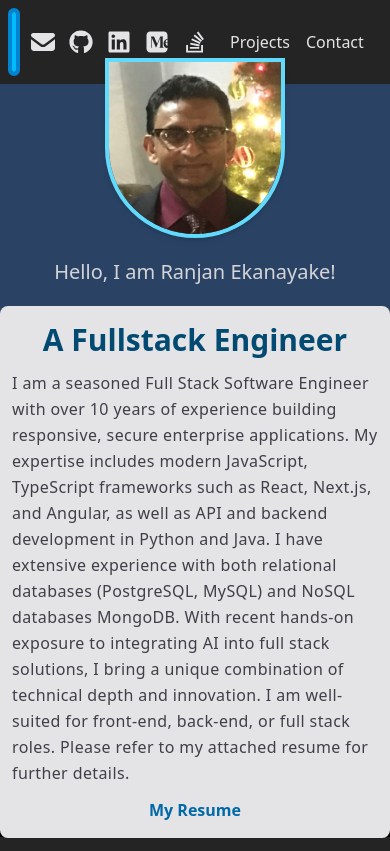
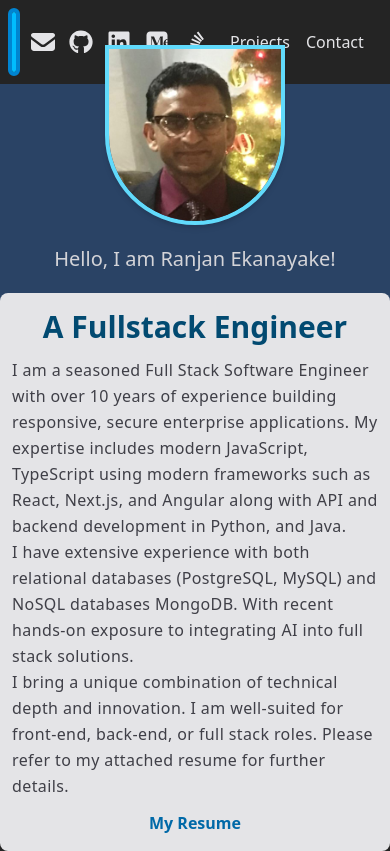
Before and after one commit to rajeka/academi, a React (Vite) app: page / in a window 390 px wide. Built offline with nearby package versions, Linux system fonts and the light colour scheme.

Commit message:
made projects responsive

```diff
--- a/src/components/Card.jsx
+++ b/src/components/Card.jsx
@@ -1,20 +1,20 @@
-import { FontAwesomeIcon } from '@fortawesome/react-fontawesome';
-import { faArrowRight } from '@fortawesome/free-solid-svg-icons';
-import React from 'react';
-import { Link } from 'react-router-dom';
+import { FontAwesomeIcon } from "@fortawesome/react-fontawesome";
+import { faArrowRight } from "@fortawesome/free-solid-svg-icons";
+import React from "react";
+import { Link } from "react-router-dom";
 
 const Card = ({ title, description, imageSrc, url }) => {
-  const win_target = url.includes('construction') ? '_self' : '_blank';
+  const win_target = url.includes("construction") ? "_self" : "_blank";
 
   return (
-    <div className="h-[360px] w-110 bg-zinc-50 rounded-2xl">
+    <div className="h-[400px] w-120 bg-zinc-50 rounded-2xl">
       <img
         src={imageSrc}
         alt=""
-        className="object-fill rounded-2xl h-48 w-110"
+        className="object-fill rounded-2xl h-48 w-120"
       />
       <div className="font-bold mt-3 ml-3 mb-1 text-black">{title}</div>
-      <div className="text-m text-gray-800 ml-3 mb-2 flex flex-1">
+      <div className="text-sm text-gray-800 mx-3 mb-1 flex flex-1">
         {description}
       </div>
       <span className="mb-2">
@@ -23,8 +23,10 @@ const Card = ({ title, description, imageSrc, url }) => {
           target={win_target}
           className="text-zinc-800 text-sm ml-2.5  hover:text-sky-500 transition-colors ease-in-out"
         >
-          <span className="pr-2.5 font-semibold">See more</span>
-          <FontAwesomeIcon icon={faArrowRight} size="1x" />
+          <span className="pr-2.5 font-semibold text-xs text-cyan-700">
+            See more
+          </span>
+          <FontAwesomeIcon icon={faArrowRight} size="0.5x" />
         </Link>
       </span>
     </div>
--- a/src/components/LandingSection.jsx
+++ b/src/components/LandingSection.jsx
@@ -1,18 +1,8 @@
-import React from 'react';
-import { Link } from 'react-router-dom';
-import FullScreenSection from './FullScreenSection';
+import React from "react";
+import { Link } from "react-router-dom";
+import FullScreenSection from "./FullScreenSection";
 
-const greeting = 'Hello, I am Ranjan Ekanayake!';
-const bio1 = 'A Fullstack Engineer';
-const bio2 =
-  'I am a seasoned Full Stack Software Engineer with over 10 years\
- of experience building responsive, secure enterprise applications. \
-My expertise includes modern JavaScript, TypeScript frameworks such as React, Next.js, and Angular, \
-as well as API and backend development in Python and Java. \
-I have extensive experience with both relational databases (PostgreSQL, MySQL)\
- and NoSQL databases MongoDB. \n\r \
-With recent hands-on exposure to integrating AI into full stack solutions, I bring a unique combination of technical depth and innovation. I am well-suited for front-end, back-end, or full stack roles.\
- Please refer to my attached resume for further details.';
+const greeting = "Hello, I am Ranjan Ekanayake!";
 
 const LandingSection = () => (
   <div className="z-0 bg-[#2A4365] h-[84vh] flex flex-col items-center justify-center">
@@ -24,9 +14,31 @@ const LandingSection = () => (
       />
       <p className="text-xl text-zinc-300 m-5">{greeting}</p>
     </section>
-    <section className="z-0 bg-zinc-200 text-zinc-700 min-w-auto rounded-lg max-w-[700px] flex flex-col items-center justify-center">
-      <div className="mt-2 font-bold text-3xl pt-2 text-sky-900">{bio1}</div>
-      <div className="p-3 leading-relaxed tracking-wide ">{bio2}</div>
+    <section className="z-0 bg-zinc-200 text-zinc-700 min-w-auto rounded-lg max-w-[1100px] flex flex-col items-center justify-center">
+      <div className="mt-2 font-bold text-3xl pt-2 text-sky-900">
+        <h1>A Fullstack Engineer</h1>
+      </div>
+      <div>
+        <article className="p-3 leading-relaxed tracking-wide">
+          <p>
+            I am a seasoned Full Stack Software Engineer with over 10 years of
+            experience building responsive, secure enterprise applications. My
+            expertise includes modern JavaScript, TypeScript using modern
+            frameworks such as React, Next.js, and Angular along with API and
+            backend development in Python, and Java.
+          </p>
+          <p>
+            I have extensive experience with both relational databases
+            (PostgreSQL, MySQL) and NoSQL databases MongoDB. With recent
+            hands-on exposure to integrating AI into full stack solutions.
+          </p>
+          <p>
+            I bring a unique combination of technical depth and innovation. I am
+            well-suited for front-end, back-end, or full stack roles. Please
+            refer to my attached resume for further details.
+          </p>
+        </article>
+      </div>
       <p className="mb-3 pb-1 font-bold rounded-2xl px-5 text-sky-700 hover:bg-zinc-500 hover:text-sky-500 transition-colors ease-in-out">
         <Link to="/my_profile.pdf" target="_blank">
           My Resume
--- a/src/components/ProjectsSection.jsx
+++ b/src/components/ProjectsSection.jsx
@@ -1,35 +1,36 @@
-import React from 'react';
-import FullScreenSection from './FullScreenSection';
-import Card from './Card';
+import React from "react";
+import FullScreenSection from "./FullScreenSection";
+import Card from "./Card";
 
 const projects = [
   {
-    title: 'AI Content Generator',
+    title: "AI Content Generator",
     description:
-      'Create AI powered content generator for varied options. \n Integrated with Google Gemini AI, and buidl with Tailwind CSS, Shadcn UI with Mongo DB',
-    getImageSrc: () => '/images/photo1.jpg',
-    url: 'https://ai-gen-app-beta.vercel.app',
+      "Create AI powered content generator for varied options. \n Integrated with Google Gemini AI, and buidl with Tailwind CSS, Shadcn UI with Mongo DB",
+    getImageSrc: () => "/images/photo1.jpg",
+    url: "https://ai-gen-app-beta.vercel.app",
   },
   {
-    title: 'Next.Js/React Cash App',
+    title: "Next.Js/React Cash App",
     description:
-      'App allows to manage your transactions with income and expenses. Build with NextJs/React, Typescript, Tailwind CSS, Shadcn UI, Drizzle ORM, and PostgreSQL with Neon',
-    getImageSrc: () => '/images/photo2.jpg',
-    url: 'https://cash-app-murex.vercel.app',
+      "App allows to manage your transactions with income and expenses. Build with NextJs/React, Typescript, Tailwind CSS, Shadcn UI, Drizzle ORM, and PostgreSQL with Neon",
+    getImageSrc: () => "/images/photo2.jpg",
+    url: "https://cash-app-murex.vercel.app",
   },
   {
-    title: 'Photo Gallery',
+    title: "Photo Gallery",
     description:
-      'A One-stop shop for photographers to share and monetize their photos, allowing them to have a second source of income',
-    getImageSrc: () => '/images/photo3.jpg',
-    url: '/construction',
+      "A One-stop shop for photographers to share and monetize their photos, allowing them to have a second source of income",
+    getImageSrc: () => "/images/photo3.jpg",
+    url: "/construction",
   },
   {
-    title: 'My Store',
+    title: "My Store",
     description:
-      'My Store is a full-featured e-commerce app, where consumers can browse and purchase products, while admin can manage the store.\n  A full-featured with reviews, PayPal and Stripe integration, email receipts and more.\n',
-    getImageSrc: () => '/images/photo4.jpg',
-    url: '/construction',
+      "My Store is a full-featured e-commerce app, where consumers can browse and purchase products, while admin can manage the store. \
+      A fully-featured with reviews, PayPal and Stripe, email receipts etc.\n",
+    getImageSrc: () => "/images/photo4.jpg",
+    url: "/construction",
   },
 ];
 
@@ -43,8 +44,10 @@ const ProjectsSection = () => {
         className="bg-[#14532d] min-w-auto max-w-full flex items-center justify-center"
       >
         <div className="flex flex-col items-start mt-0 p-2 justify-around">
-          <div className="font-bold text-2xl pb-2">Featured Projects</div>
-          <div className="grid gap-6 grid-cols-2">
+          <div className="font-bold sm:text-sm sm:text-center md:text-2xl pb-2">
+            Featured Projects
+          </div>
+          <div className="grid md:grid-cols-2 gap-4">
             {projects.map((project, index) => (
               <Card
                 key={index}
```
